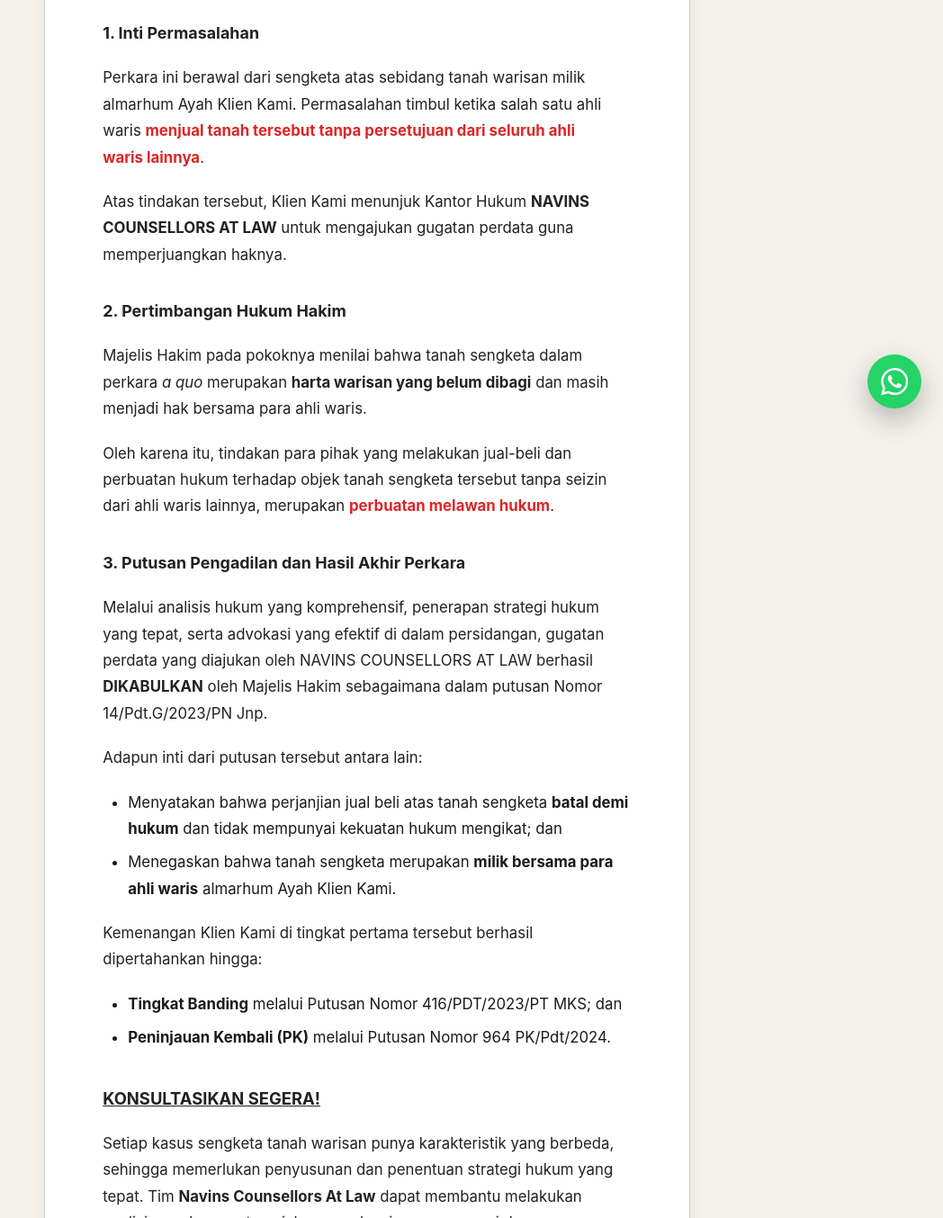
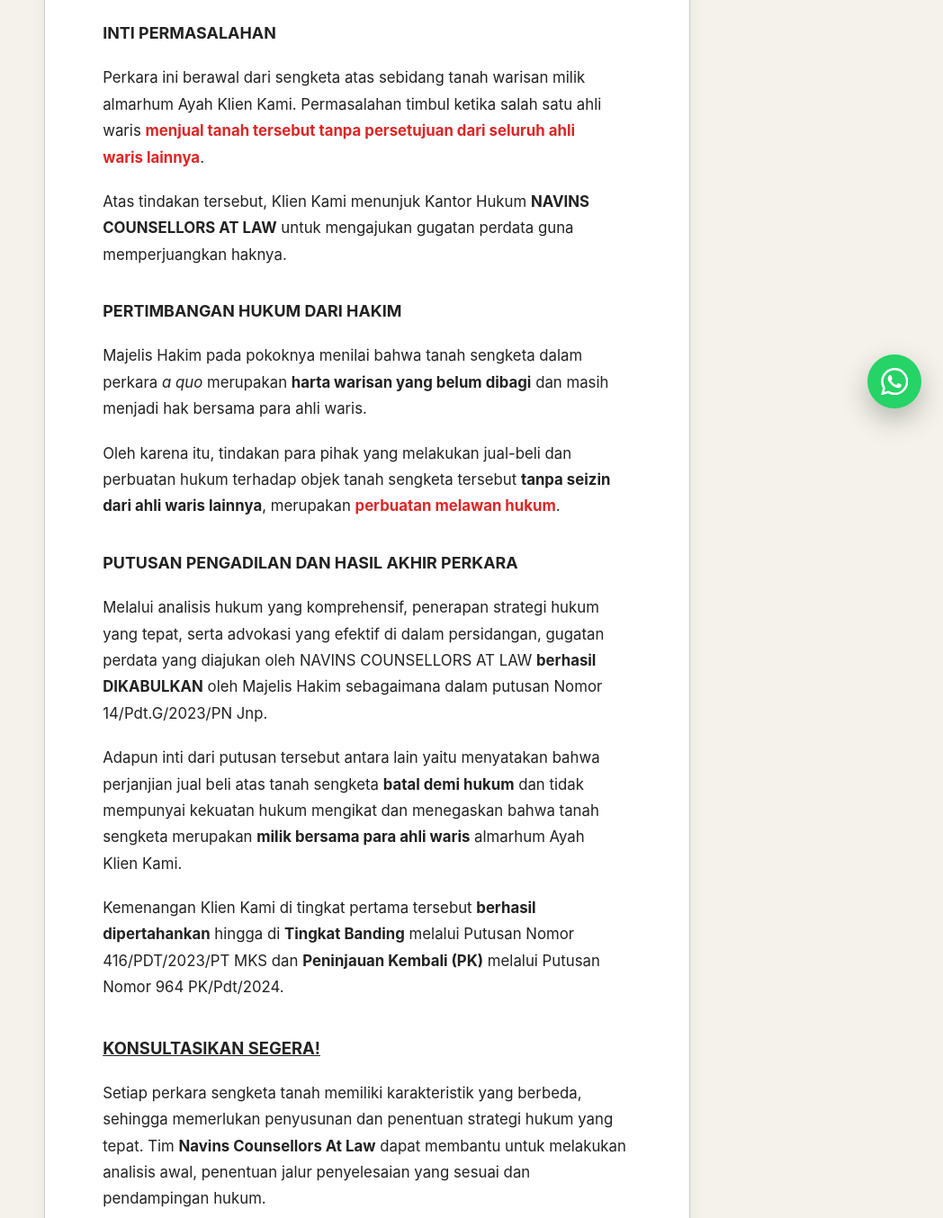
Before and after one commit to mrdevip15/sengketa-tanah-v2, a plain HTML site: page winning-case-sengketa-tanah-warisan.html in a window 1280 px wide. Shown: the part 322-1676 px from the top of the page at 90% size, without its empty margins (232-1280 px from the left). Drawn offline with Linux system fonts and the light colour scheme.

Commit message:
Update Case Highlight article and release date from client docx

```diff
--- a/winning-case-sengketa-tanah-warisan.html
+++ b/winning-case-sengketa-tanah-warisan.html
@@ -79,13 +79,13 @@
           <span class="bc-separator" aria-hidden="true">/</span>
           <a href="index.html#case-highlight">Case Highlight</a>
           <span class="bc-separator" aria-hidden="true">/</span>
-          <span>Case Highlight Sengketa Tanah Warisan</span>
+          <span>Case Highlight (Sengketa Tanah)</span>
         </nav>
 
         <article class="doc-sheet">
-          <h1 class="doc-title"><u>CASE HIGHLIGHT: <span class="text-red">SENGKETA TANAH WARISAN</span></u></h1>
+          <h1 class="doc-title"><u>CASE HIGHLIGHT <span class="text-red">(SENGKETA TANAH)</span></u></h1>
 
-          <p class="doc-section-heading"><strong>1. Inti Permasalahan</strong></p>
+          <p class="doc-section-heading"><strong>INTI PERMASALAHAN</strong></p>
           <p>
             Perkara ini berawal dari sengketa atas sebidang tanah warisan milik almarhum Ayah Klien Kami. Permasalahan timbul ketika salah satu ahli waris <strong class="text-red">menjual tanah tersebut tanpa persetujuan dari seluruh ahli waris lainnya</strong>.
           </p>
@@ -93,44 +93,40 @@
             Atas tindakan tersebut, Klien Kami menunjuk Kantor Hukum <strong>NAVINS COUNSELLORS AT LAW</strong> untuk mengajukan gugatan perdata guna memperjuangkan haknya.
           </p>
 
-          <p class="doc-section-heading"><strong>2. Pertimbangan Hukum Hakim</strong></p>
+          <p class="doc-section-heading"><strong>PERTIMBANGAN HUKUM DARI HAKIM</strong></p>
           <p>
             Majelis Hakim pada pokoknya menilai bahwa tanah sengketa dalam perkara <em>a quo</em> merupakan <strong>harta warisan yang belum dibagi</strong> dan masih menjadi hak bersama para ahli waris.
           </p>
           <p>
-            Oleh karena itu, tindakan para pihak yang melakukan jual-beli dan perbuatan hukum terhadap objek tanah sengketa tersebut tanpa seizin dari ahli waris lainnya, merupakan <strong class="text-red">perbuatan melawan hukum</strong>.
+            Oleh karena itu, tindakan para pihak yang melakukan jual-beli dan perbuatan hukum terhadap objek tanah sengketa tersebut <strong>tanpa seizin dari ahli waris lainnya</strong>, merupakan <strong class="text-red">perbuatan melawan hukum</strong>.
           </p>
 
-          <p class="doc-section-heading"><strong>3. Putusan Pengadilan dan Hasil Akhir Perkara</strong></p>
+          <p class="doc-section-heading"><strong>PUTUSAN PENGADILAN DAN HASIL AKHIR PERKARA</strong></p>
           <p>
-            Melalui analisis hukum yang komprehensif, penerapan strategi hukum yang tepat, serta advokasi yang efektif di dalam persidangan, gugatan perdata yang diajukan oleh NAVINS COUNSELLORS AT LAW berhasil <strong>DIKABULKAN</strong> oleh Majelis Hakim sebagaimana dalam putusan Nomor 14/Pdt.G/2023/PN Jnp.
+            Melalui analisis hukum yang komprehensif, penerapan strategi hukum yang tepat, serta advokasi yang efektif di dalam persidangan, gugatan perdata yang diajukan oleh NAVINS COUNSELLORS AT LAW <strong>berhasil DIKABULKAN</strong> oleh Majelis Hakim sebagaimana dalam putusan Nomor 14/Pdt.G/2023/PN Jnp.
           </p>
-          <p>Adapun inti dari putusan tersebut antara lain:</p>
-          <ul>
-            <li>Menyatakan bahwa perjanjian jual beli atas tanah sengketa <strong>batal demi hukum</strong> dan tidak mempunyai kekuatan hukum mengikat; dan</li>
-            <li>Menegaskan bahwa tanah sengketa merupakan <strong>milik bersama para ahli waris</strong> almarhum Ayah Klien Kami.</li>
-          </ul>
-          <p>Kemenangan Klien Kami di tingkat pertama tersebut berhasil dipertahankan hingga:</p>
-          <ul>
-            <li><strong>Tingkat Banding</strong> melalui Putusan Nomor 416/PDT/2023/PT MKS; dan</li>
-            <li><strong>Peninjauan Kembali (PK)</strong> melalui Putusan Nomor 964 PK/Pdt/2024.</li>
-          </ul>
+          <p>
+            Adapun inti dari putusan tersebut antara lain yaitu menyatakan bahwa perjanjian jual beli atas tanah sengketa <strong>batal demi hukum</strong> dan tidak mempunyai kekuatan hukum mengikat dan menegaskan bahwa tanah sengketa merupakan <strong>milik bersama para ahli waris</strong> almarhum Ayah Klien Kami.
+          </p>
+          <p>
+            Kemenangan Klien Kami di tingkat pertama tersebut <strong>berhasil dipertahankan</strong> hingga di <strong>Tingkat Banding</strong> melalui Putusan Nomor 416/PDT/2023/PT MKS dan <strong>Peninjauan Kembali (PK)</strong> melalui Putusan Nomor 964 PK/Pdt/2024.
+          </p>
 
           <p class="doc-cta-heading"><strong><u>KONSULTASIKAN SEGERA!</u></strong></p>
           <p>
-            Setiap kasus sengketa tanah warisan punya karakteristik yang berbeda, sehingga memerlukan penyusunan dan penentuan strategi hukum yang tepat. Tim <strong>Navins Counsellors At Law</strong> dapat membantu melakukan analisis awal, penentuan jalur penyelesaian yang sesuai dan pendampingan hukum.
+            Setiap perkara sengketa tanah memiliki karakteristik yang berbeda, sehingga memerlukan penyusunan dan penentuan strategi hukum yang tepat. Tim <strong>Navins Counsellors At Law</strong> dapat membantu untuk melakukan analisis awal, penentuan jalur penyelesaian yang sesuai dan pendampingan hukum.
           </p>
           <p class="doc-cta-links">
             [<a href="https://wa.me/6285342917229?text=Halo%20Navins%20Counsellors%20At%20Law%2C%20saya%20ingin%20berkonsultasi%20mengenai%20sengketa%20tanah%20warisan.%0A%0A%28Ref%3A%20A-WARIS-ART%29" target="_blank" rel="noopener noreferrer">Konsultasi via WhatsApp</a>] &middot; [<a href="https://wa.me/6285342917229?text=Halo%20Navins%20Counsellors%20At%20Law%2C%20saya%20ingin%20mengirimkan%20kronologi%20singkat%20terkait%20sengketa%20tanah.%0A%0A%28Ref%3A%20A-WARIS-KRON%29" target="_blank" rel="noopener noreferrer">Kirim kronologi singkat</a>]
           </p>
 
           <p class="doc-disclaimer">
-            <strong class="text-red">Disclaimer:</strong> <em>Hasil penanganan perkara sebelumnya tidak menjamin hasil yang sama pada perkara lainnya. Artikel ini disediakan hanya untuk informasi umum dan bukan merupakan nasihat hukum atau pendapat hukum untuk kasus tertentu. Penggunaan informasi/artikel ini tidak menciptakan hubungan klien-advokat antara pembaca dan penulis.</em>
+            <strong class="text-red">Disclaimer:</strong> <em>Hasil dari penanganan perkara sebelumnya tidak menjamin hasil yang sama pada perkara lainnya. Artikel ini disediakan hanya untuk informasi umum dan edukasi, serta bukan merupakan nasihat hukum atau pendapat hukum untuk kasus tertentu. Penggunaan informasi dalam tulisan ini tidak menciptakan hubungan klien-advokat antara pembaca dan penulis, serta segala tindakan atau keputusan yang anda ambil berdasarkan tulisan ini adalah tanggung jawab anda sepenuhnya.</em>
           </p>
 
           <p class="doc-author">
             <em>Ditulis oleh Muh. Naim Syahrir, S.H., M.H., Advokat dari Kantor Hukum “Navins Counsellors At Law”,<br />
-            Dirilis tanggal 6 November 2026</em>
+            Dirilis tanggal 13 November 2026</em>
           </p>
 
           <div>
```
Also changed, not shown: index.html (+1 -1 lines).
